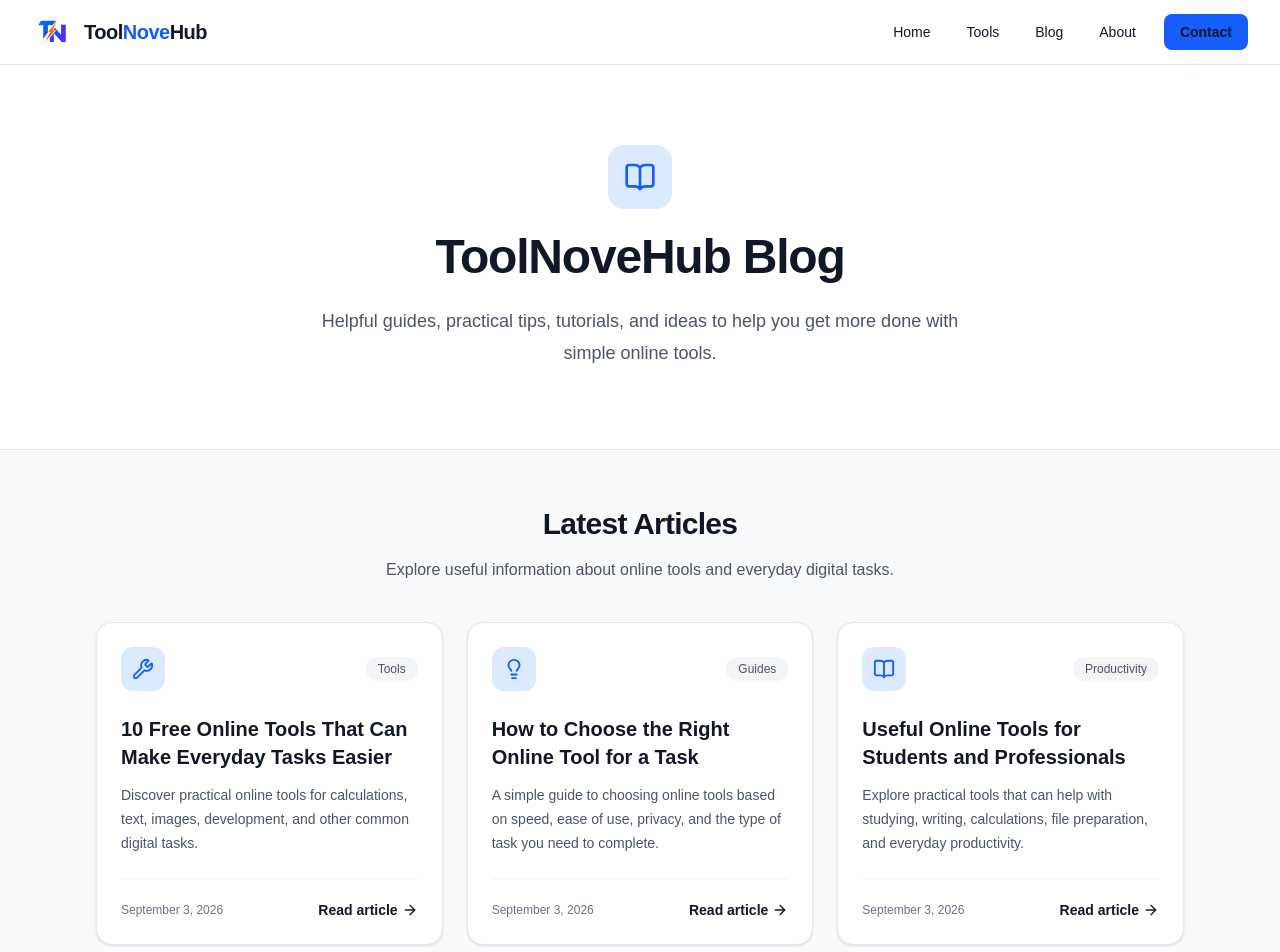
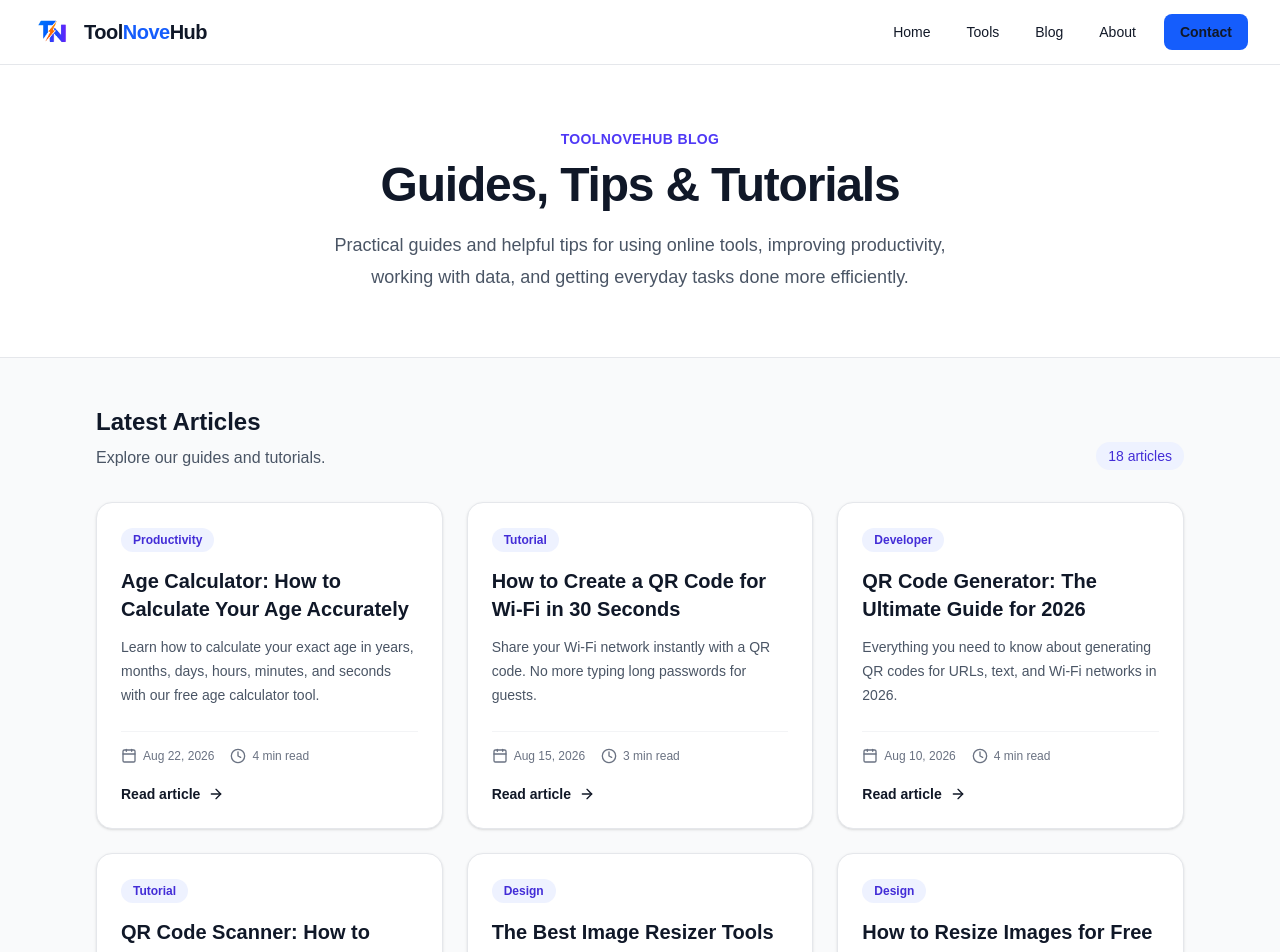
Before and after one commit to sprajeshofficial-wq/ToolNoveHub, a Next.js app: page /blog in a window 1280 px wide. Shown: the top 952 px of the page. Built offline with nearby package versions, Linux system fonts and the light colour scheme.

Commit message:
Improve blog page and display all articles

```diff
--- a/app/blog/page.tsx
+++ b/app/blog/page.tsx
@@ -1,165 +1,155 @@
-import type { Metadata } from "next";
 import Link from "next/link";
-import { ArrowRight, BookOpen, Lightbulb, Wrench } from "lucide-react";
+import { ArrowRight, Calendar, Clock } from "lucide-react";
+import { blogPosts } from "./data/posts";
 
-export const metadata: Metadata = {
-  title: "Blog",
+export const metadata = {
+  title: "ToolNoveHub Blog – Guides, Tips & Tutorials",
   description:
-    "Read helpful guides, tips, tutorials, and articles about online tools, productivity, development, and everyday digital tasks.",
+    "Helpful guides, tutorials, tips, and practical information about online tools, productivity, privacy, development, and everyday tasks.",
   alternates: {
     canonical: "https://toolnovehub.tools/blog",
   },
-  openGraph: {
-    title: "ToolNoveHub Blog",
-    description:
-      "Helpful guides, tutorials, tips, and practical information from ToolNoveHub.",
-    url: "https://toolnovehub.tools/blog",
-    siteName: "ToolNoveHub",
-    type: "website",
-  },
-  robots: {
-    index: true,
-    follow: true,
-  },
 };
-
-const articles = [
-  {
-    title: "10 Free Online Tools That Can Make Everyday Tasks Easier",
-    description:
-      "Discover practical online tools for calculations, text, images, development, and other common digital tasks.",
-    category: "Tools",
-    date: "September 3, 2026",
-    slug: "10-free-online-tools-every-developer-needs",
-    icon: Wrench,
-  },
-  {
-    title: "How to Choose the Right Online Tool for a Task",
-    description:
-      "A simple guide to choosing online tools based on speed, ease of use, privacy, and the type of task you need to complete.",
-    category: "Guides",
-    date: "September 3, 2026",
-    slug: "privacy-first-browser-tools",
-    icon: Lightbulb,
-  },
-  {
-    title: "Useful Online Tools for Students and Professionals",
-    description:
-      "Explore practical tools that can help with studying, writing, calculations, file preparation, and everyday productivity.",
-    category: "Productivity",
-    date: "September 3, 2026",
-    slug: "10-free-online-tools-every-developer-needs",
-    icon: BookOpen,
-  },
-];
 
 export default function BlogPage() {
   return (
-    <div className="min-h-screen bg-gray-50">
+    <main className="min-h-screen bg-gray-50">
       {/* Hero */}
       <section className="border-b border-gray-200 bg-white">
-        <div className="mx-auto max-w-5xl px-4 py-16 text-center sm:px-6 lg:px-8 lg:py-20">
-          <div className="mx-auto mb-6 flex h-16 w-16 items-center justify-center rounded-2xl bg-blue-100 text-blue-600">
-            <BookOpen size={32} />
-          </div>
+        <div className="mx-auto max-w-6xl px-4 py-16 text-center sm:px-6 lg:px-8">
+          <p className="mb-3 text-sm font-semibold uppercase tracking-wide text-indigo-600">
+            ToolNoveHub Blog
+          </p>
 
           <h1 className="text-4xl font-bold tracking-tight text-gray-900 sm:text-5xl">
-            ToolNoveHub Blog
+            Guides, Tips & Tutorials
           </h1>
 
-          <p className="mx-auto mt-6 max-w-2xl text-lg leading-8 text-gray-600">
-            Helpful guides, practical tips, tutorials, and ideas to help you
-            get more done with simple online tools.
+          <p className="mx-auto mt-5 max-w-2xl text-lg leading-8 text-gray-600">
+            Practical guides and helpful tips for using online tools,
+            improving productivity, working with data, and getting everyday
+            tasks done more efficiently.
           </p>
         </div>
       </section>
 
       {/* Articles */}
-      <section className="bg-gray-50">
-        <div className="mx-auto max-w-6xl px-4 py-14 sm:px-6 lg:px-8">
-          <div className="mx-auto max-w-2xl text-center">
-            <h2 className="text-3xl font-bold tracking-tight text-gray-900">
+      <section className="mx-auto max-w-6xl px-4 py-12 sm:px-6 lg:px-8">
+        <div className="mb-8 flex items-end justify-between gap-4">
+          <div>
+            <h2 className="text-2xl font-bold text-gray-900">
               Latest Articles
             </h2>
 
-            <p className="mt-4 text-gray-600">
-              Explore useful information about online tools and everyday
-              digital tasks.
+            <p className="mt-2 text-gray-600">
+              Explore our guides and tutorials.
             </p>
           </div>
 
-          <div className="mt-10 grid gap-6 md:grid-cols-2 lg:grid-cols-3">
-            {articles.map((article) => {
-              const Icon = article.icon;
+          <span className="hidden rounded-full bg-indigo-50 px-3 py-1 text-sm font-medium text-indigo-700 sm:inline-block">
+            {blogPosts.length} articles
+          </span>
+        </div>
 
-              return (
-                <article
-                  key={article.slug}
-                  className="flex flex-col rounded-2xl border border-gray-200 bg-white p-6 shadow-sm transition hover:-translate-y-1 hover:shadow-md"
-                >
-                  <div className="flex items-center justify-between">
-                    <div className="flex h-11 w-11 items-center justify-center rounded-xl bg-blue-100 text-blue-600">
-                      <Icon size={22} />
-                    </div>
-
-                    <span className="rounded-full bg-gray-100 px-3 py-1 text-xs font-medium text-gray-600">
-                      {article.category}
+        {blogPosts.length > 0 ? (
+          <div className="grid gap-6 md:grid-cols-2 lg:grid-cols-3">
+            {blogPosts.map((post) => (
+              <article
+                key={post.id}
+                className="group flex h-full flex-col overflow-hidden rounded-2xl border border-gray-200 bg-white shadow-sm transition-all duration-200 hover:-translate-y-1 hover:shadow-lg"
+              >
+                <div className="flex h-full flex-col p-6">
+                  {/* Category */}
+                  <div className="mb-4">
+                    <span className="inline-flex rounded-full bg-indigo-50 px-3 py-1 text-xs font-semibold text-indigo-700">
+                      {post.category}
                     </span>
                   </div>
 
-                  <h3 className="mt-6 text-xl font-semibold leading-7 text-gray-900">
-                    {article.title}
+                  {/* Title */}
+                  <h3 className="text-xl font-bold leading-snug text-gray-900 transition-colors group-hover:text-indigo-600">
+                    <Link
+                      href={`/blog/${post.slug}`}
+                      className="focus:outline-none focus:ring-2 focus:ring-indigo-500 focus:ring-offset-2"
+                    >
+                      {post.title}
+                    </Link>
                   </h3>
 
+                  {/* Excerpt */}
                   <p className="mt-3 flex-1 text-sm leading-6 text-gray-600">
-                    {article.description}
+                    {post.excerpt}
                   </p>
 
-                  <div className="mt-6 border-t border-gray-100 pt-5">
-                    <div className="flex items-center justify-between gap-4">
-                      <span className="text-xs text-gray-500">
-                        {article.date}
-                      </span>
+                  {/* Meta */}
+                  <div className="mt-6 flex flex-wrap items-center gap-x-4 gap-y-2 border-t border-gray-100 pt-4 text-xs text-gray-500">
+                    <span className="inline-flex items-center gap-1.5">
+                      <Calendar className="h-4 w-4" aria-hidden="true" />
+                      <time dateTime={post.date}>
+                        {new Date(post.date).toLocaleDateString("en-US", {
+                          year: "numeric",
+                          month: "short",
+                          day: "numeric",
+                        })}
+                      </time>
+                    </span>
 
-                      <Link
-                        href={`/blog/${article.slug}`}
-                        className="inline-flex items-center gap-1 text-sm font-semibold text-blue-600 hover:text-blue-700"
-                      >
-                        Read article
-                        <ArrowRight size={16} />
-                      </Link>
-                    </div>
+                    <span className="inline-flex items-center gap-1.5">
+                      <Clock className="h-4 w-4" aria-hidden="true" />
+                      {post.readTime}
+                    </span>
                   </div>
-                </article>
-              );
-            })}
+
+                  {/* Read link */}
+                  <Link
+                    href={`/blog/${post.slug}`}
+                    className="mt-5 inline-flex w-fit items-center gap-2 text-sm font-semibold text-indigo-600 transition-colors hover:text-indigo-800 focus:outline-none focus:ring-2 focus:ring-indigo-500 focus:ring-offset-2"
+                  >
+                    Read article
+                    <ArrowRight
+                      className="h-4 w-4 transition-transform group-hover:translate-x-1"
+                      aria-hidden="true"
+                    />
+                  </Link>
+                </div>
+              </article>
+            ))}
           </div>
+        ) : (
+          <div className="rounded-2xl border border-gray-200 bg-white p-10 text-center">
+            <h2 className="text-xl font-semibold text-gray-900">
+              No articles available
+            </h2>
+
+            <p className="mt-2 text-gray-600">
+              Please check back soon for new articles.
+            </p>
+          </div>
+        )}
+      </section>
+
+      {/* Bottom CTA */}
+      <section className="border-t border-gray-200 bg-white">
+        <div className="mx-auto max-w-4xl px-4 py-14 text-center sm:px-6 lg:px-8">
+          <h2 className="text-2xl font-bold text-gray-900">
+            Ready to try a free online tool?
+          </h2>
+
+          <p className="mx-auto mt-3 max-w-2xl text-gray-600">
+            Explore ToolNoveHub&apos;s collection of free browser-based tools
+            for productivity, development, images, text, calculations, and
+            everyday tasks.
+          </p>
+
+          <Link
+            href="/tools"
+            className="mt-6 inline-flex items-center gap-2 rounded-lg bg-indigo-600 px-5 py-3 font-semibold text-white shadow-sm transition-colors hover:bg-indigo-700 focus:outline-none focus:ring-2 focus:ring-indigo-500 focus:ring-offset-2"
+          >
+            Explore All Tools
+            <ArrowRight className="h-4 w-4" aria-hidden="true" />
+          </Link>
         </div>
       </section>
-
-      {/* Tools CTA */}
-      <section className="border-t border-gray-200 bg-white">
-        <div className="mx-auto max-w-4xl px-4 py-16 text-center sm:px-6 lg:px-8">
-          <h2 className="text-3xl font-bold tracking-tight text-gray-900">
-            Looking for a useful tool?
-          </h2>
-
-          <p className="mx-auto mt-4 max-w-2xl text-gray-600">
-            Explore the ToolNoveHub collection of free online tools for
-            calculations, images, text, development, and more.
-          </p>
-
-          <div className="mt-8">
-            <Link
-              href="/tools"
-              className="inline-flex items-center gap-2 rounded-lg bg-blue-600 px-6 py-3 text-sm font-semibold text-white transition hover:bg-blue-700"
-            >
-              Explore All Tools
-              <ArrowRight size={18} />
-            </Link>
-          </div>
-        </div>
-      </section>
-    </div>
+    </main>
   );
 }
```
